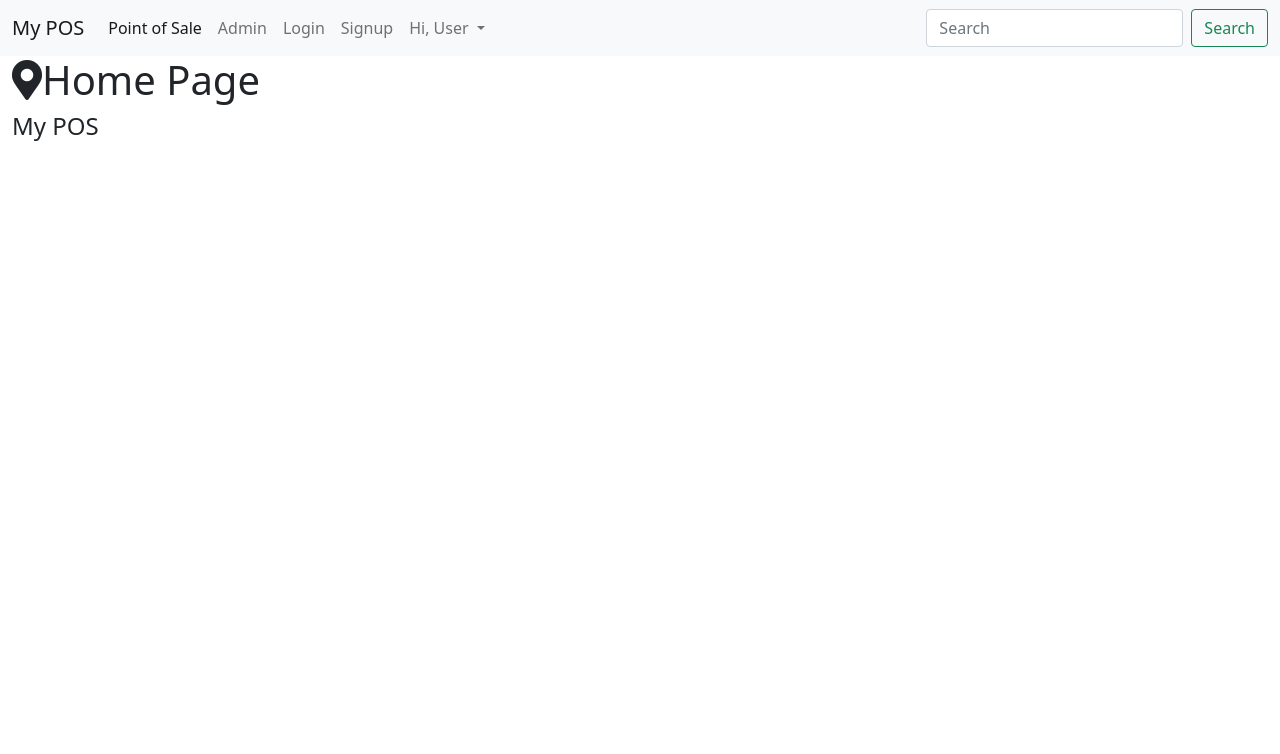
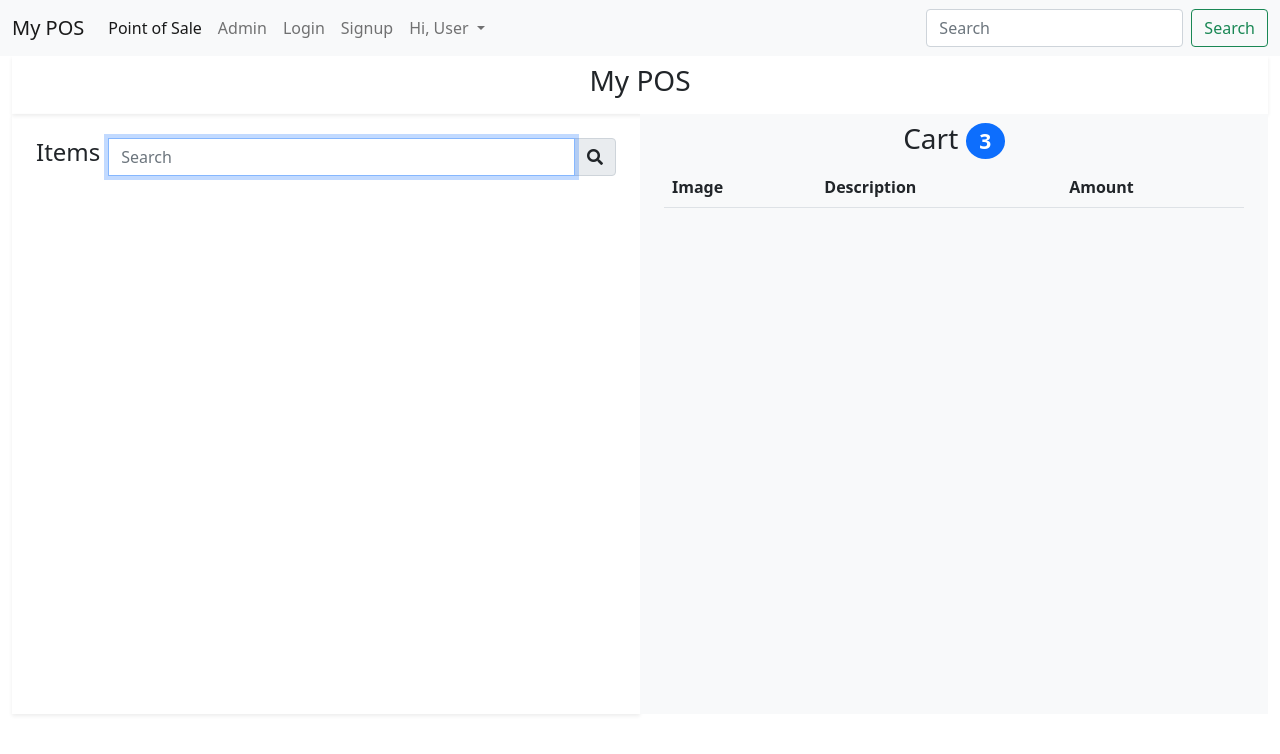
Before and after one commit to BashirAhmed-cse/php-point-of-sale, a PHP site: page / in a window 1280 px wide. Shown: the top 754 px of the page. Run offline with PHP 8.4, Linux system fonts and the light colour scheme; lists and menus that the app fills with data are empty.

Commit message:
update home page

```diff
--- a/app/views/home.view.php
+++ b/app/views/home.view.php
@@ -1,8 +1,37 @@
 <?php require views_path('partials/header'); ?>
 
+       <div class="container-fluid shadow-sm p-2">
+         <h3 class="text-center"><?=APP_NAME?></h3>
+       </div>
 
-      <h1><i class="fa fa-map-marker-alt"></i>Home Page</h1>
-      <h4><?=APP_NAME?></h4>
+       <div class="d-flex">
+         <div class="shadow-sm col p-4" style="height:600px; overflow-y:scroll">
+
+            <div class="input-group mb-3">
+              <h4>Items</h4>
+              <input type="text" class="ms-2 form-control" placeholder="Search" aria-label="Search" aria-describedby="basic-addon1" autofocus>
+              <span class="input-group-text" id="basic-addon2"><i class="fa fa-search"></i></span>
+            </div>
+
+         </div>
+
+         <div class="bg-light col p-4 pt-2">
+           <div class="text-center"><h3>Cart <div class="badge bg-primary rounded-circle">3</div></h3></div>
+
+           <table class="table table-striped table-hover">
+            <thead>
+              <tr>
+                <th scope="col">Image</th>
+                <th scope="col">Description</th>
+                <th scope="col">Amount</th>
+              </tr>
+            </thead>
+            <tbody>
+            </tbody>
+          </table>
+          </div>
+       </div>
+
 
 
     <?php require views_path('partials/footer'); ?>
```
